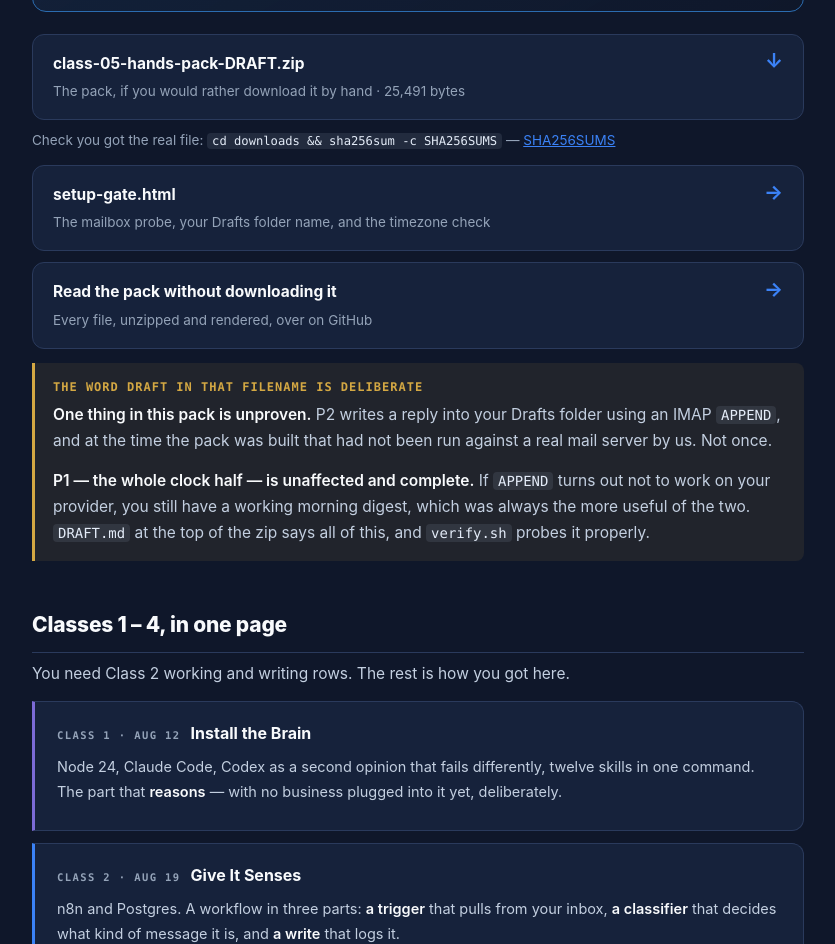
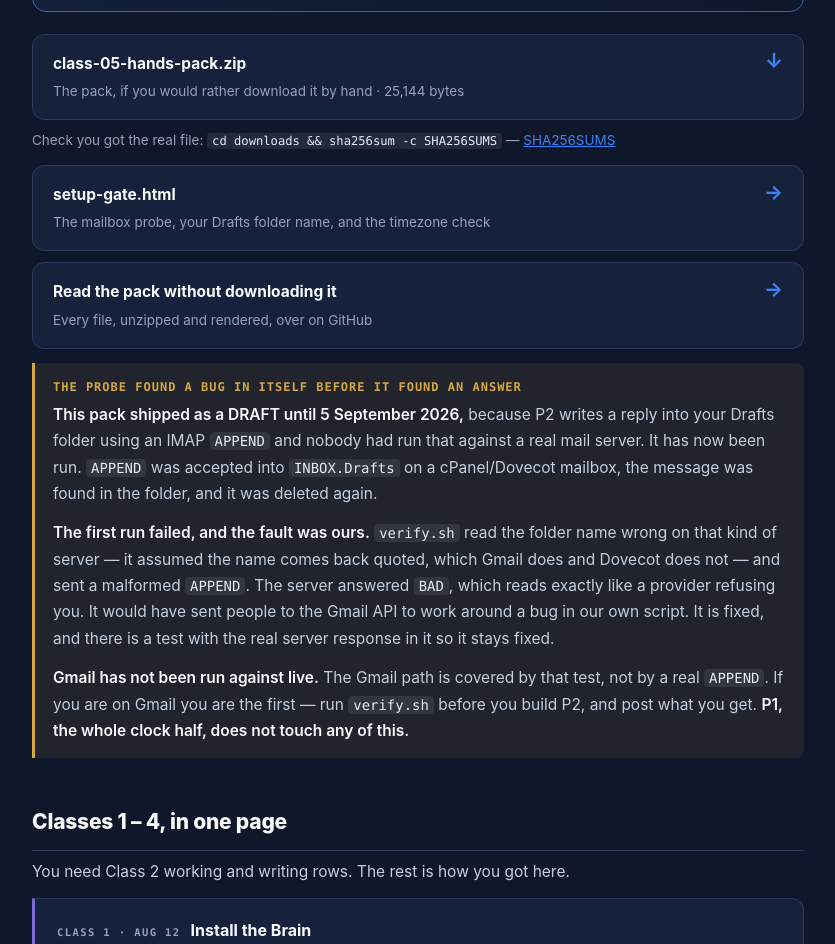
Before and after one commit to AIAutoBase/Build_With_Me, a plain HTML site: page class-05/index.html in a window 1280 px wide. Shown: the part 1131-2075 px from the top of the page, without its empty margins (222-1057 px from the left). Drawn offline with Linux system fonts and the light colour scheme.

Commit message:
class-05: ship the pack final — IMAP APPEND verified
The pack shipped as class-05-hands-pack-DRAFT.zip because nobody had run the
IMAP APPEND that P2 depends on. It was run on 2026-09-05 against a cPanel /
Dovecot mailbox: accepted into INBOX.Drafts with the \Draft flag, confirmed
present by SEARCH, then deleted.

The first run failed on a bug in verify.sh, not the mail server. Its
drafts-folder parser assumed a LIST response quotes the mailbox name — Gmail
does, Dovecot does not — so it sent `." INBOX.Drafts` and the server answered
BAD Invalid characters in atom. That is indistinguishable from a provider
refusing APPEND, and TROUBLESHOOT.md would have sent members to the Gmail API
to route around our own defect. Fixed against the RFC 3501 line structure.

Gmail has not been run against live and the pack now says so.

  class-05-hands-pack.zip · 25,144 B · 9 files
  sha256 3260e3fd4864982889945d901c64171559d7b2b6324e72b0088b58a1d503afc4

Co-Authored-By: Claude Opus 5 (1M context) <noreply@anthropic.com>

```diff
--- a/class-05/index.html
+++ b/class-05/index.html
@@ -214,9 +214,9 @@
       </div>
     </div>
 
-    <a class="big" href="downloads/class-05-hands-pack-DRAFT.zip"><span class="go">↓</span>
-      <div class="t">class-05-hands-pack-DRAFT.zip</div>
-      <div class="d">The pack, if you would rather download it by hand · 25,491 bytes</div>
+    <a class="big" href="downloads/class-05-hands-pack.zip"><span class="go">↓</span>
+      <div class="t">class-05-hands-pack.zip</div>
+      <div class="d">The pack, if you would rather download it by hand · 25,144 bytes</div>
     </a>
     <p style="font-size:13.5px;color:var(--muted);margin-top:9px">Check you got the real file: <code>cd downloads &amp;&amp; sha256sum -c SHA256SUMS</code> — <a href="downloads/SHA256SUMS">SHA256SUMS</a></p>
     <a class="big" href="setup-gate.html"><span class="go">→</span>
@@ -229,9 +229,10 @@
     </a>
 
     <div class="warn">
-      <div class="warn-t">The word DRAFT in that filename is deliberate</div>
-      <p><strong>One thing in this pack is unproven.</strong> P2 writes a reply into your Drafts folder using an IMAP <code>APPEND</code>, and at the time the pack was built that had not been run against a real mail server by us. Not once.</p>
-      <p><strong>P1 — the whole clock half — is unaffected and complete.</strong> If <code>APPEND</code> turns out not to work on your provider, you still have a working morning digest, which was always the more useful of the two. <code>DRAFT.md</code> at the top of the zip says all of this, and <code>verify.sh</code> probes it properly.</p>
+      <div class="warn-t">The probe found a bug in itself before it found an answer</div>
+      <p><strong>This pack shipped as a DRAFT until 5 September 2026,</strong> because P2 writes a reply into your Drafts folder using an IMAP <code>APPEND</code> and nobody had run that against a real mail server. It has now been run. <code>APPEND</code> was accepted into <code>INBOX.Drafts</code> on a cPanel/Dovecot mailbox, the message was found in the folder, and it was deleted again.</p>
+      <p><strong>The first run failed, and the fault was ours.</strong> <code>verify.sh</code> read the folder name wrong on that kind of server — it assumed the name comes back quoted, which Gmail does and Dovecot does not — and sent a malformed <code>APPEND</code>. The server answered <code>BAD</code>, which reads exactly like a provider refusing you. It would have sent people to the Gmail API to work around a bug in our own script. It is fixed, and there is a test with the real server response in it so it stays fixed.</p>
+      <p><strong>Gmail has not been run against live.</strong> The Gmail path is covered by that test, not by a real <code>APPEND</code>. If you are on Gmail you are the first — run <code>verify.sh</code> before you build P2, and post what you get. <strong>P1, the whole clock half, does not touch any of this.</strong></p>
     </div>
   </section>
 
```
Also changed, not shown: class-05/install.txt, 6 other files.
